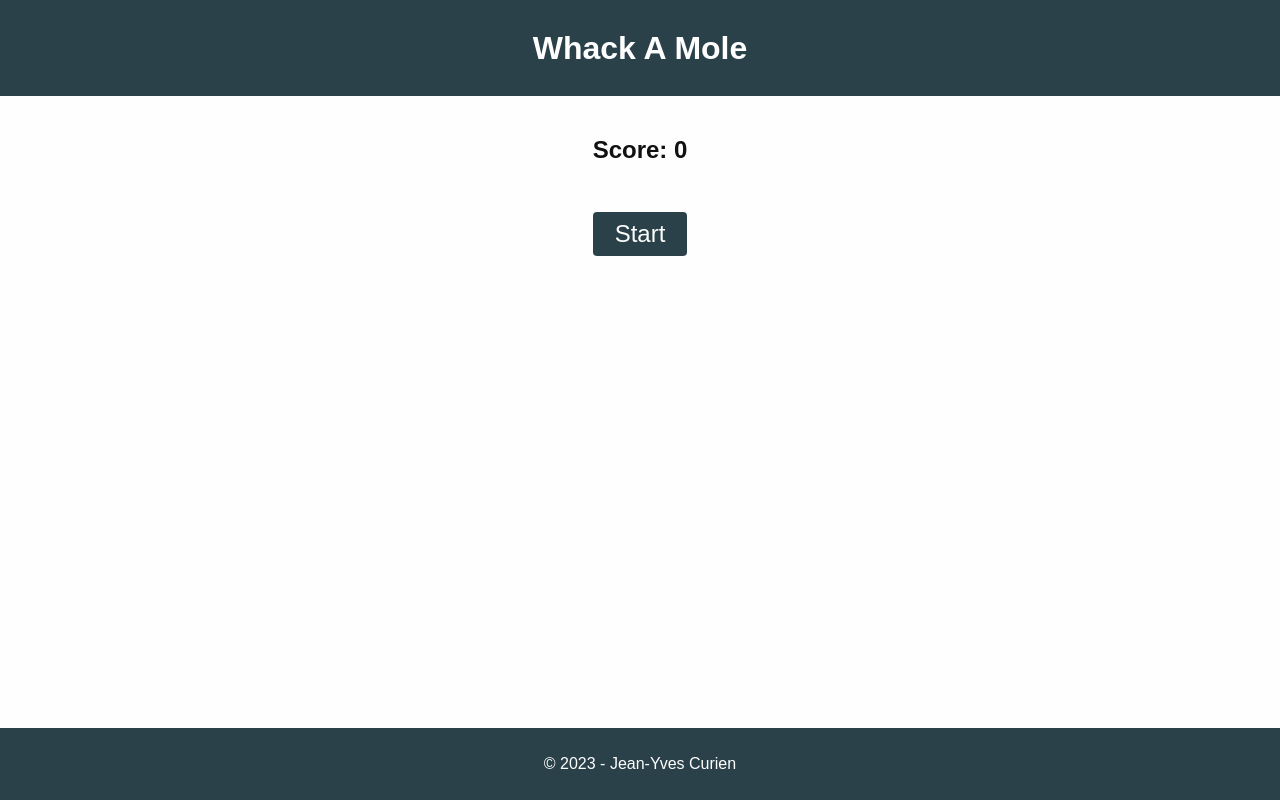
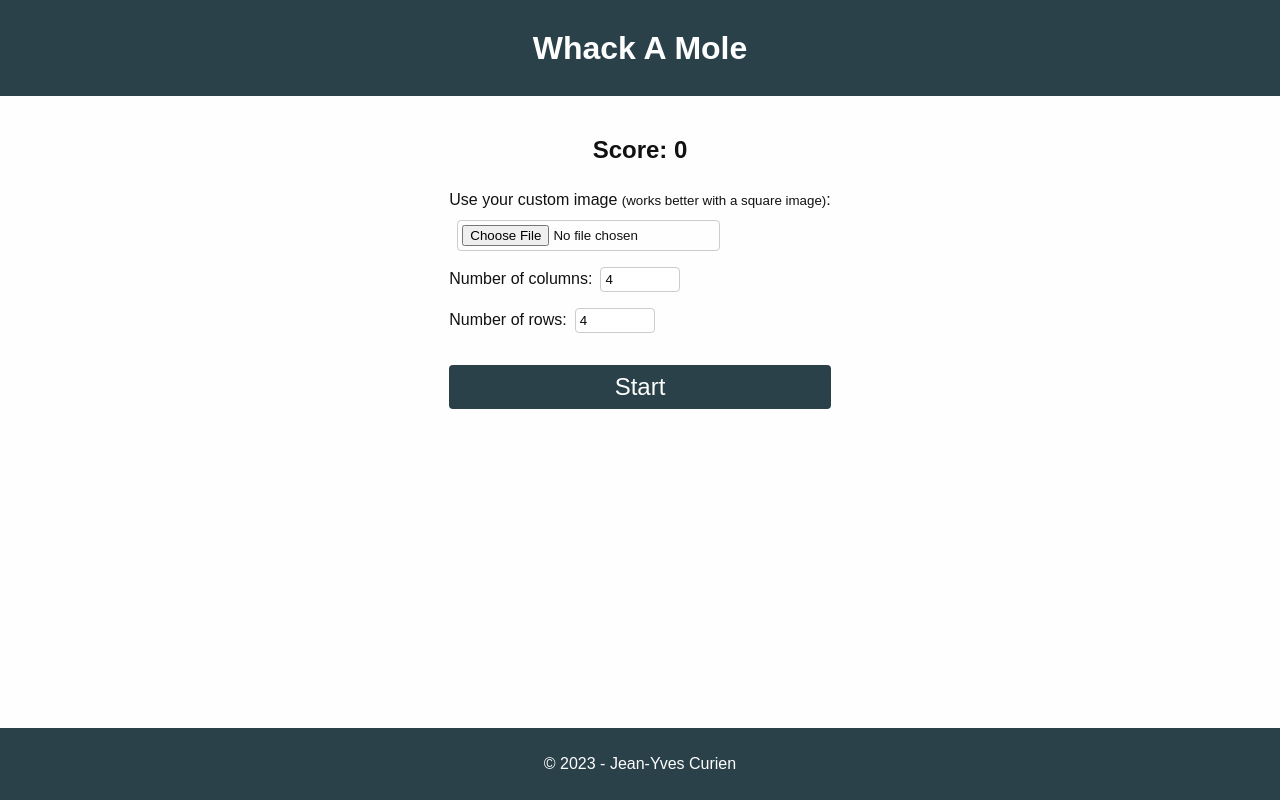
Before and after one commit to jycurien/whack-a-mole, a React (Vite) app: page / in a window 1280 px wide. Built offline with nearby package versions, Linux system fonts and the light colour scheme.

Commit message:
adding some config options

```diff
--- /dev/null
+++ b/src/components/Config.jsx
@@ -0,0 +1,43 @@
+const Config = ({ handleImageChange, columns, setColumns, rows, setRows }) => {
+  return (
+    <div>
+      <div>
+        <label htmlFor='image'>
+          Use your custom image{' '}
+          <small>(works better with a square image)</small>:
+        </label>
+        <br />
+        <input
+          id='image'
+          type='file'
+          onChange={handleImageChange}
+          placeholder=''
+        />
+      </div>
+      <div>
+        <label htmlFor='columns'>Number of columns:</label>
+        <input
+          id='columns'
+          type='number'
+          min={3}
+          max={6}
+          value={columns}
+          onChange={(e) => setColumns(Math.min(6, Math.max(3, e.target.value)))}
+        />
+      </div>
+      <div>
+        <label htmlFor='rows'>Number of rows:</label>
+        <input
+          id='rows'
+          type='number'
+          min={3}
+          max={6}
+          value={rows}
+          onChange={(e) => setRows(Math.min(6, Math.max(3, e.target.value)))}
+        />
+      </div>
+    </div>
+  )
+}
+
+export default Config
--- a/src/components/Game.jsx
+++ b/src/components/Game.jsx
@@ -1,21 +1,25 @@
 import { useState } from 'react'
 import Countdown from './Countdown'
+import Config from './Config'
 
 const Game = () => {
   const [gameOver, setGameOver] = useState(true)
   const [moles, setMoles] = useState([])
   const [score, setScore] = useState(0)
+  const [columns, setColumns] = useState(4)
+  const [rows, setRows] = useState(4)
+  const [fileDataURL, setFileDataURL] = useState(null)
 
   const generateMoles = () => {
     const newMoles = []
-    for (let i = 0; i < 9; i++) {
+    for (let i = 0; i < columns * rows; i++) {
       newMoles.push({ id: i, active: false })
     }
     setMoles(newMoles)
   }
 
   const activateMole = () => {
-    const moleIndex = Math.floor(Math.random() * 9)
+    const moleIndex = Math.floor(Math.random() * columns * rows)
     setMoles((prevMoles) => {
       const updatedMoles = [...prevMoles]
       updatedMoles[moleIndex].hit = false
@@ -60,10 +64,31 @@ const Game = () => {
     setScore(score + 1)
   }
 
+  const handleImageChange = (e) => {
+    const file = e.target.files[0]
+    if (file) {
+      const fileReader = new FileReader()
+      fileReader.onload = (e) => {
+        const { result } = e.target
+        if (result) {
+          setFileDataURL(result)
+        }
+      }
+      fileReader.readAsDataURL(file)
+    }
+  }
+
   if (gameOver) {
     return (
       <>
         <h2>Score: {score}</h2>
+        <Config
+          handleImageChange={handleImageChange}
+          columns={columns}
+          setColumns={setColumns}
+          rows={rows}
+          setRows={setRows}
+        />
         <button onClick={startGame}>Start</button>
       </>
     )
@@ -80,14 +105,20 @@ const Game = () => {
       <div
         className='mole-container'
         style={{
-          gridTemplateColumns: `repeat(3, 1fr)`,
-          gridTemplateRows: `repeat(3, 1fr)`,
+          gridTemplateColumns: `repeat(${columns}, 1fr)`,
+          gridTemplateRows: `repeat(${rows}, 1fr)`,
         }}
       >
         {moles.map((mole, index) => (
           <div key={mole.id} className={`mole ${mole.active ? 'active' : ''}`}>
             <div onClick={() => handleMoleClick(index)}>
-              {mole.hit ? '💥' : '🐹'}
+              {mole.hit ? (
+                '💥'
+              ) : fileDataURL ? (
+                <img src={fileDataURL} draggable='false' />
+              ) : (
+                '🐹'
+              )}
             </div>
           </div>
         ))}
```
